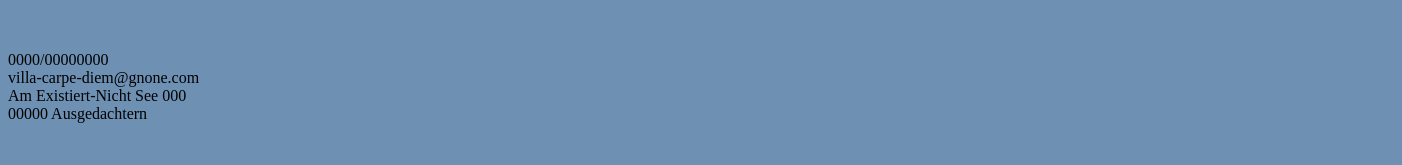
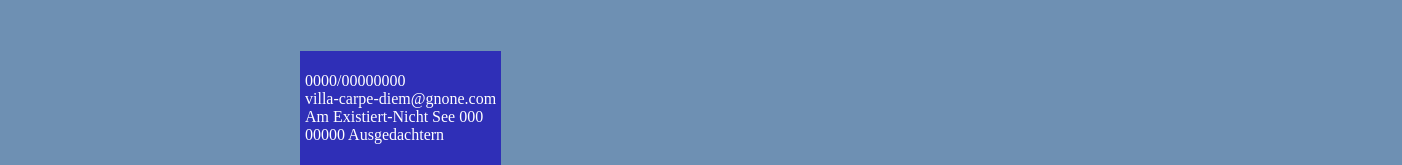
Before and after one commit to AlexLGLN/stackblitz-starters-xpkts2, a website: page index.html in a window 1280 px wide. Shown: the part 1470-1635 px from the top of the page, 1402 px wide, since content can reach past the window. Before the commit the page ends 1609 px from the top, so only its background shows below. Drawn offline with Linux system fonts and the light colour scheme.

Commit message:
einfügen von farbfeld bei Kontakt

```diff
--- a/index.html
+++ b/index.html
@@ -63,7 +63,7 @@
     <p></p>
   </main>
   <footer>
-<div class="marg">
+<div class="contact">
     <p>
       0000/00000000 <br />
       villa-carpe-diem@gnone.com <br />
--- a/styles.css
+++ b/styles.css
@@ -30,10 +30,18 @@
   }
 
   div.marg{
-    position: relative
-    left: 500px
+    position: relative;
+    left: 130px;
   }
 
  div.text{
-  font:italic
+  font: bolder;
  }
+
+ div.contact{
+  position: absolute;
+  left: 300px;
+  background-color: rgb(47, 47, 183);
+  padding: 5px;
+  color:rgb(255, 255, 255);
+ }
```
